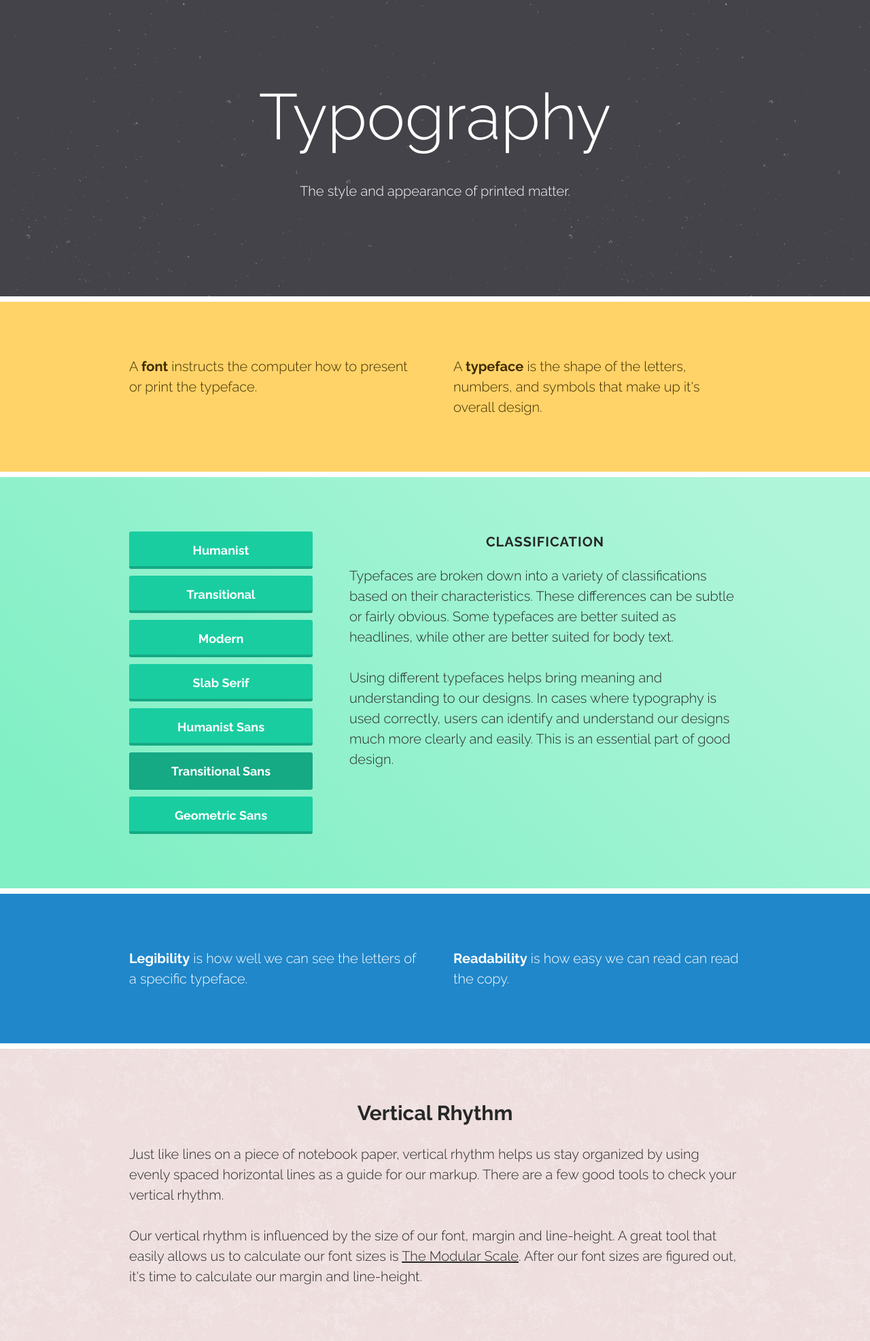
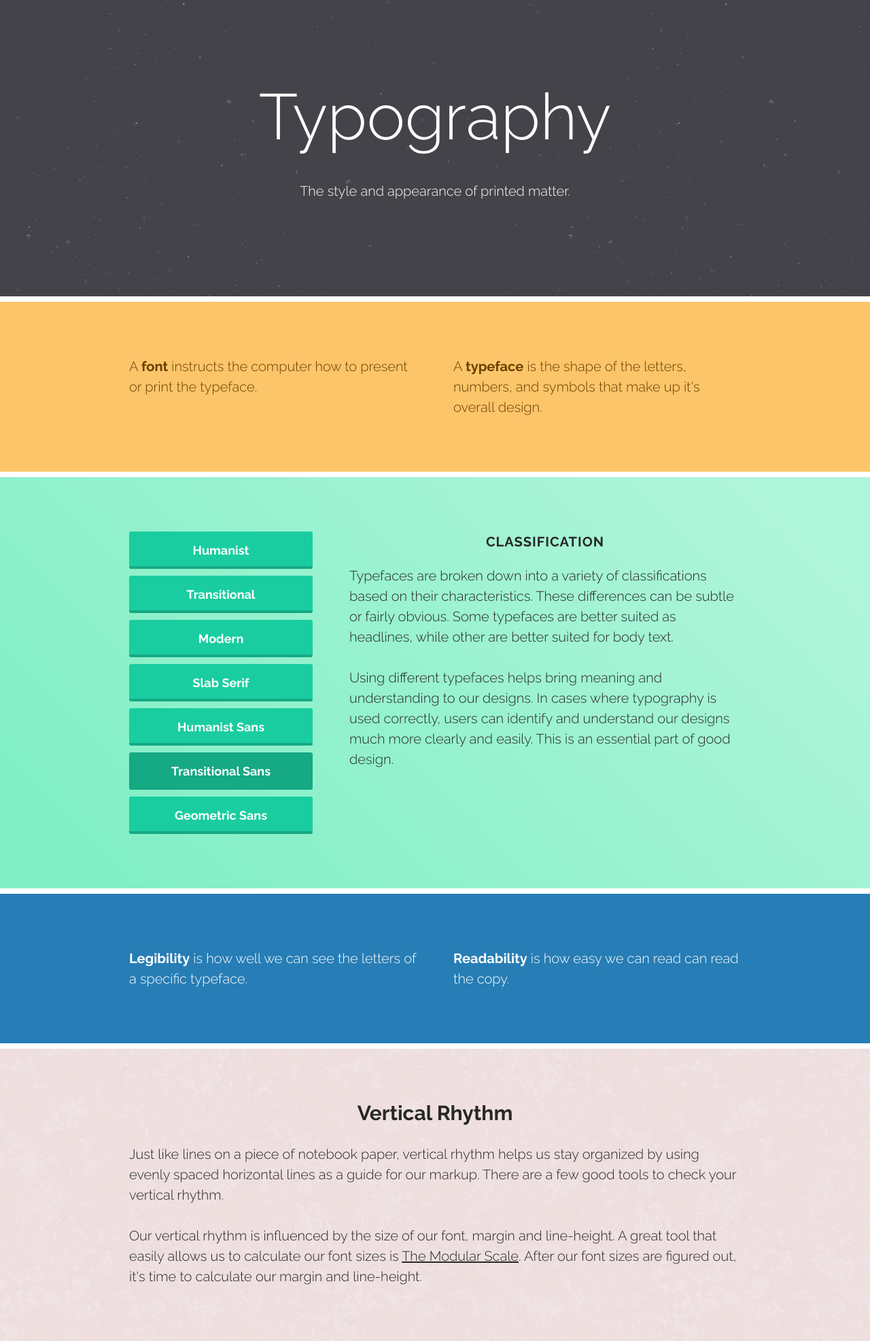
Before and after one commit to noaharogers/typography, a Jekyll site: the page built from index.html, in a window 1280 px wide. Shown: the whole page at 68% size. Built offline with Jekyll 4.4.1, drawn with Linux system fonts in a browser that asks for light colours; nearby versions of some CDN libraries.

Commit message:
Updates colors

```diff
--- a/assets/stylesheets/_settings.scss
+++ b/assets/stylesheets/_settings.scss
@@ -11,12 +11,12 @@ $body-font: $regular 100%/1.5 "Raleway", sans-serif;
 
 // Colors
 $black:           #272727;
-$blue:            #2087ca;
+$blue:            #277db5;
 $blue-gray:       #444349;
 $green:           #15a984;
 $light-gray:      #fafbfb;
 $light-green:     #aff5da;
-$orange:          #ffd368;
+$orange:          #fdc56a;
 $white:           #fff;
 
 // Border Colors
--- a/assets/stylesheets/components/_layout.scss
+++ b/assets/stylesheets/components/_layout.scss
@@ -33,7 +33,7 @@ section {
 
 .font-vs-typeface {
   background: $orange;
-  color: darken($orange, 58%);
+  color: darken($orange, 50%);
 
   h2 { text-align: center; }
 }
```
